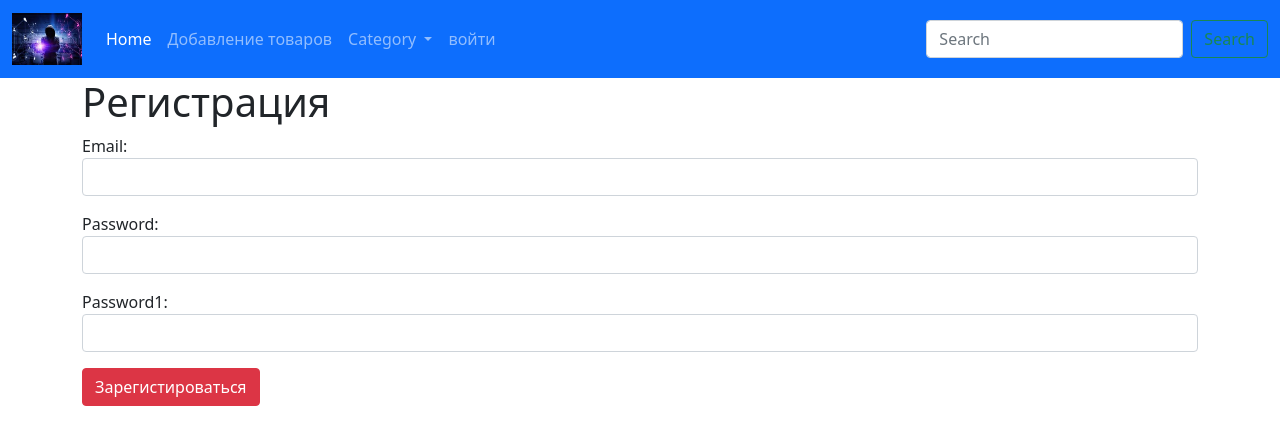
After one commit to PY312/HW_3_month, a Django app: page /register/ in a window 1280 px wide. The commit adds this page. Shown: the top 445 px of the page. Run offline with Django 3.2, Linux system fonts and the light colour scheme.

Commit message:
register

```diff
--- a/djangoProject/urls.py
+++ b/djangoProject/urls.py
@@ -25,6 +25,7 @@ urlpatterns = [
     path('add_product/', views.add_product),
     path("logout/", views.logout),
     path("login/", views.login),
+    path("register/", views.register),
     path('products/<int:product_id>/', views.product_item_view),
     # path('category/<category_name>/, views.main_page_view),
 ] + static(settings.STATIC_URL, document_root=settings.STATIC_ROOT)
--- a/products/forms.py
+++ b/products/forms.py
@@ -1,4 +1,8 @@
 from django import forms
+from django.conf import settings
+from django.contrib.auth.models import User
+from django.core.exceptions import ValidationError
+from django.core.mail import send_mail
 from products.models import Product
 
 class ProductForm(forms.ModelForm):
@@ -43,3 +47,45 @@ class LoginForm(forms.Form):
     password = forms.CharField(max_length=100, widget=forms.PasswordInput(attrs={
         'class' : 'form-control'
     }))
+
+class RegisterForm(forms.Form):
+    username = forms.EmailField(max_length=100, min_length=3,
+                                label='Email', widget=forms.EmailInput(attrs={
+        'class' : 'form-control'
+    }))
+    password = forms.CharField(max_length=100, widget=forms.PasswordInput(attrs={
+        'class' : 'form-control'
+    }))
+    password1 = forms.CharField(max_length=100, widget=forms.PasswordInput(attrs={
+        'class': 'form-control'
+    }))
+
+    def clean_username(self):
+        username = self.cleaned_data['username']
+        if User.objects.filter(username=username).count()>0:
+            raise ValidationError('Пользователь уже существует')
+        return username
+
+    def clean_password1(self):
+        password = self.cleaned_data['password']
+        password1 = self.cleaned_data['password1']
+        if password != password1:
+            raise ValidationError('Пароли не совпадают')
+        return password1
+
+
+    def save(self,commit=True):
+        user = User.objects.create_user(
+            username=self.cleaned_data['username'],
+            email=self.cleaned_data['username'],
+            password=self.cleaned_data['password'],
+            is_active=True
+        )
+        user.save()
+        send_mail(
+            message='Test django message',
+            subject='Registration test',
+            from_email=settings.EMAIL_HOST_USER,
+            recipient_list=[self.cleaned_data['username']],
+        )
+        return user
--- a/products/views.py
+++ b/products/views.py
@@ -3,6 +3,8 @@ from .models import Product, Category
 from products.forms import ProductForm
 from django.contrib import auth
 from django.contrib.auth.decorators import login_required
+from products.forms import RegisterForm
+from .forms import LoginForm
 
 # Create your views here.
 def main_page_view(request):
@@ -67,3 +69,19 @@ def login(request):
 
     }
     return render(request, 'login.html', context=data)
+
+def register(request):
+    if request.method == 'POST':
+        form =RegisterForm(data=request.POST)
+        if form.is_valid():
+            form.save()
+            return redirect('/login/')
+        else:
+            data = {
+                'form':form,
+            }
+            return render(request, 'register.html', context=data)
+    data = {
+        'form': RegisterForm()
+    }
+    return render(request, 'register.html', context=data)
--- a/templates/layout.html
+++ b/templates/layout.html
@@ -58,6 +58,9 @@
 </nav>
 <div class="container">
 {% block content %}
+
 {% endblock %}
+
 </body>
+
 </html>
--- /dev/null
+++ b/templates/register.html
@@ -0,0 +1,9 @@
+{% extends 'layout.html' %}
+{% block content %}
+    <h1>Регистрация</h1>
+    <form action="/register/" method="post">
+        {% csrf_token %}
+        {{ form.as_p }}
+        <input class="btn btn-danger" type="submit" value="Зарегистироваться">
+    </form>
+{% endblock %}
```
Also changed, not shown: djangoProject/settings.py (+7 -0 lines), db.sqlite3.
